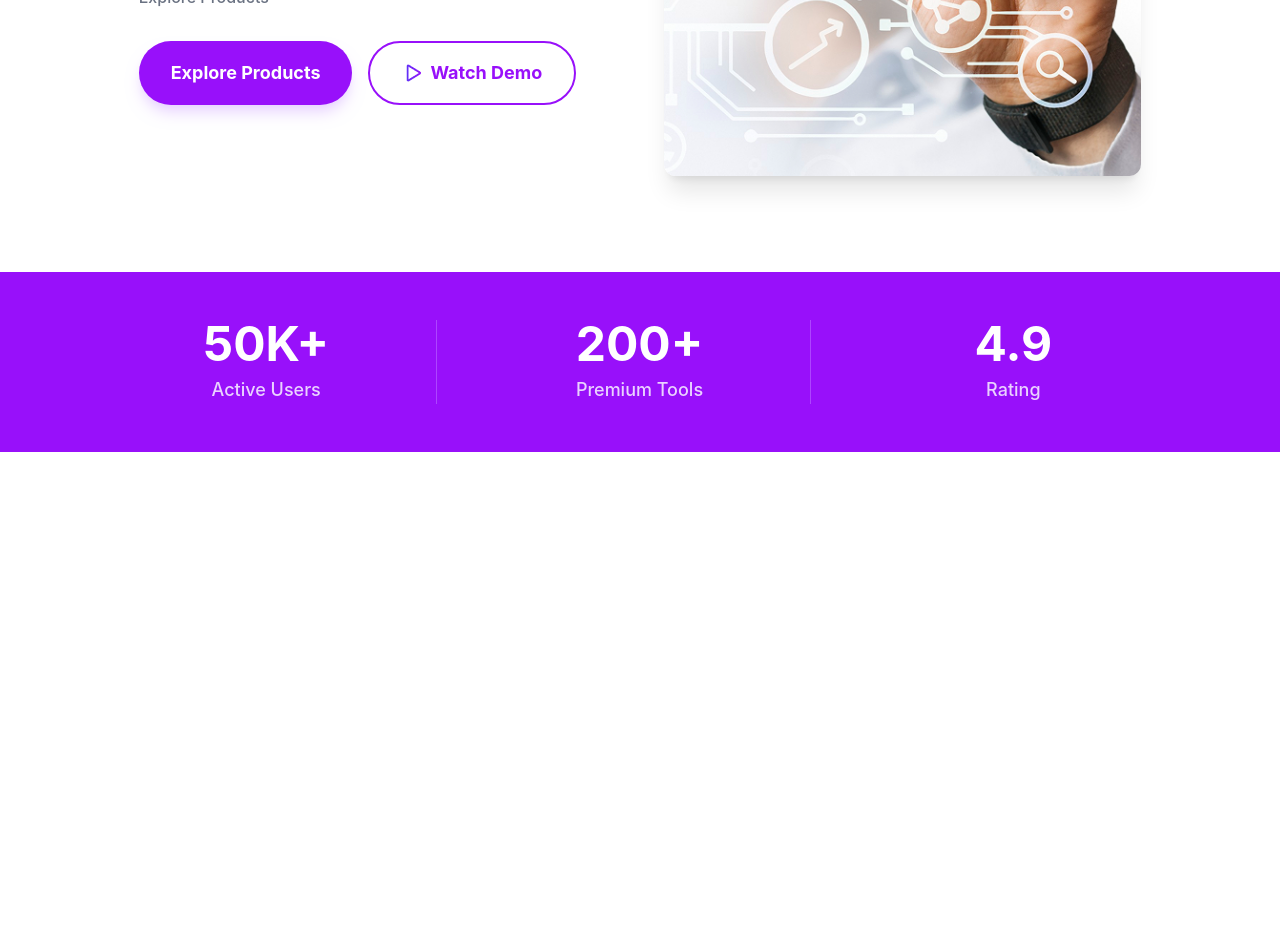
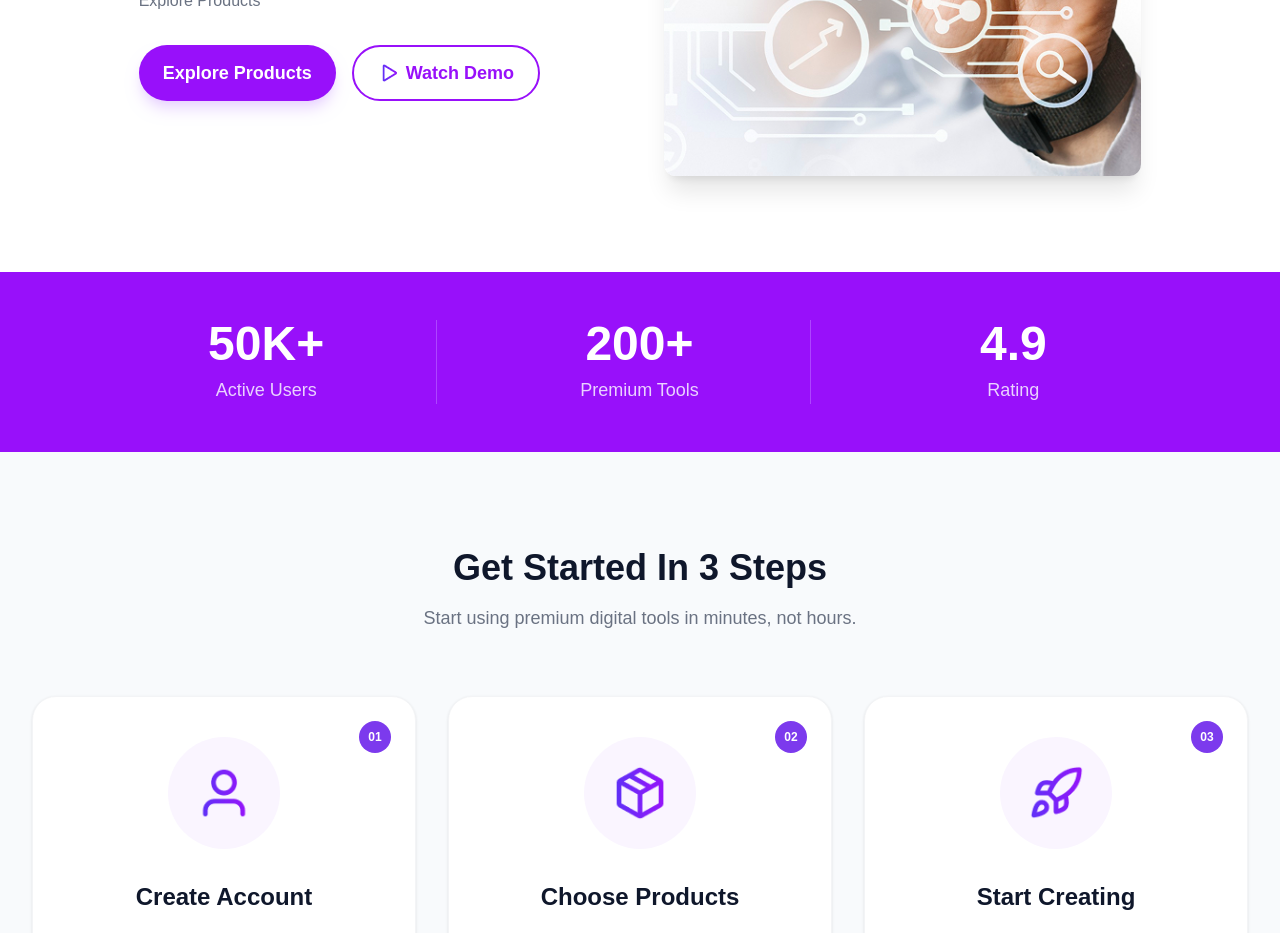
Before and after one commit to kawsarNK/Assignment6DigiToolsPlatform, a React (Vite) app: page / in a window 1280 px wide. Shown: the part 575-1508 px from the top of the page. Before the commit the page ends 1027 px from the top, so only its background shows below. Built offline with nearby package versions, Linux system fonts and the light colour scheme.

Commit message:
complete step portion

```diff
--- a/src/App.jsx
+++ b/src/App.jsx
@@ -2,15 +2,17 @@ import './App.css'
 import Navbar from './component/Navbar/Navbar'
 import Banner from './component/Banner/Banner'
 import Stats from './component/Stats/Stats'
+import Steps from './component/steps/Steps'
 
 function App() {
 
   return (
-    <>
-      <Navbar></Navbar>
-      <Banner></Banner>
-      <Stats></Stats>
-    </>
+    <div className="min-h-screen bg-white">
+      <Navbar />
+      <Banner />
+      <Stats />
+      <Steps />
+    </div>
   )
 }
 
--- a/src/component/Banner/Banner.jsx
+++ b/src/component/Banner/Banner.jsx
@@ -14,7 +14,7 @@ const Hero = () => {
                     <span className="text-sm font-medium text-purple-600">New: AI-Powered Tools Available</span>
                 </div>
 
-                <h1 className="text-3xl md:text-5xl font-extrabold text-slate-900 leading-tight mb-6">
+                <h1 className="text-3xl md:text-5xl font-bold text-slate-900 leading-tight mb-6">
                     Supercharge Your <br /> Digital Workflow
                 </h1>
 
@@ -27,11 +27,10 @@ const Hero = () => {
                 </button>
 
                 <div className="flex flex-wrap gap-4">
-                    <button className="bg-purple-600 text-white px-8 py-4 rounded-full font-bold text-lg hover:bg-purple-700 shadow-lg shadow-purple-200 transition">
+                    <button className="bg-purple-600 text-white px-6 py-3 rounded-full font-semibold text-lg hover:bg-purple-700 shadow-lg shadow-purple-200 transition">
                         Explore Products
                     </button>
-                    <button className="flex items-center space-x-2 border-2 border-purple-600 text-purple-600 px-8 py-4 rounded-full font-bold text-lg hover:bg-purple-50 transition">
-                        {/* <Play size={20} fill="currentColor" /> */}
+                    <button className="flex items-center space-x-2 border-2 border-purple-600 text-purple-600 px-6 py-3 rounded-full font-semibold text-lg hover:bg-purple-50 transition">
                         <img
                             src={playImg}
                             alt="play button UI"
--- /dev/null
+++ b/src/component/steps/Steps.jsx
@@ -0,0 +1,75 @@
+import React from 'react';
+import userImg from '../../assets/user.png';
+import packageImg from '../../assets/package.png';
+import rocketImg from '../../assets/rocket.png';
+
+const Steps = () => {
+    const steps = [
+        {
+            id: "01",
+            title: "Create Account",
+            description: "Sign up for free in seconds. No credit card required to get started.",
+            img: userImg,
+        },
+        {
+            id: "02",
+            title: "Choose Products",
+            description: "Browse our catalog and select the tools that fit your needs.",
+            img: packageImg,
+        },
+        {
+            id: "03",
+            title: "Start Creating",
+            description: "Download and start using your premium tools immediately.",
+            img: rocketImg,
+        },
+    ];
+
+    return (
+        <section className="bg-[#f8fafc] py-24 px-8">
+            <div className="max-w-7xl mx-auto text-center">
+                {/* Header Section */}
+                <h2 className="text-3xl md:text-4xl font-bold text-slate-900 mb-4">
+                    Get Started In 3 Steps
+                </h2>
+                <p className="text-gray-500 text-lg mb-16">
+                    Start using premium digital tools in minutes, not hours.
+                </p>
+
+                {/* Cards Grid */}
+                <div className="grid grid-cols-1 md:grid-cols-3 gap-8">
+                    {steps.map((step) => (
+                        <div
+                            key={step.id}
+                            className="bg-white p-10 rounded-3xl border border-gray-100 shadow-sm hover:shadow-md transition-all duration-300 relative flex flex-col items-center"
+                        >
+                            {/* Number Badge */}
+                            <div className="absolute top-6 right-6 bg-[#7c3aed] text-white text-xs font-bold w-8 h-8 flex items-center justify-center rounded-full">
+                                {step.id}
+                            </div>
+
+                            {/* Image Container */}
+                            <div className="w-28 h-28 bg-purple-50 rounded-full flex items-center justify-center mb-8">
+                                <img
+                                    src={step.img}
+                                    alt={step.title}
+                                    className="w-14 h-14 object-contain"
+                                />
+                            </div>
+
+                            {/* Text Content */}
+                            <h3 className="text-2xl font-bold text-slate-900 mb-4">
+                                {step.title}
+                            </h3>
+                            <p className="text-gray-500 leading-relaxed max-w-[250px]">
+                                {step.description}
+                            </p>
+                        </div>
+                    ))}
+                </div>
+            </div>
+        </section>
+    );
+};
+
+export default Steps;
--- a/src/index.css
+++ b/src/index.css
@@ -1,2 +1,11 @@
-@import "tailwindcss";
+.manrope{
+  font-family: "Manrope", sans-serif;
+  font-optical-sizing: auto;
+}@import "tailwindcss";
 @plugin "daisyui";
+@import url('https://fonts.googleapis.com/css2?family=Manrope:wght@200..800&display=swap');
+
+body {
+    font-family: "Manrope", sans-serif;
+}
+/*  */
```
